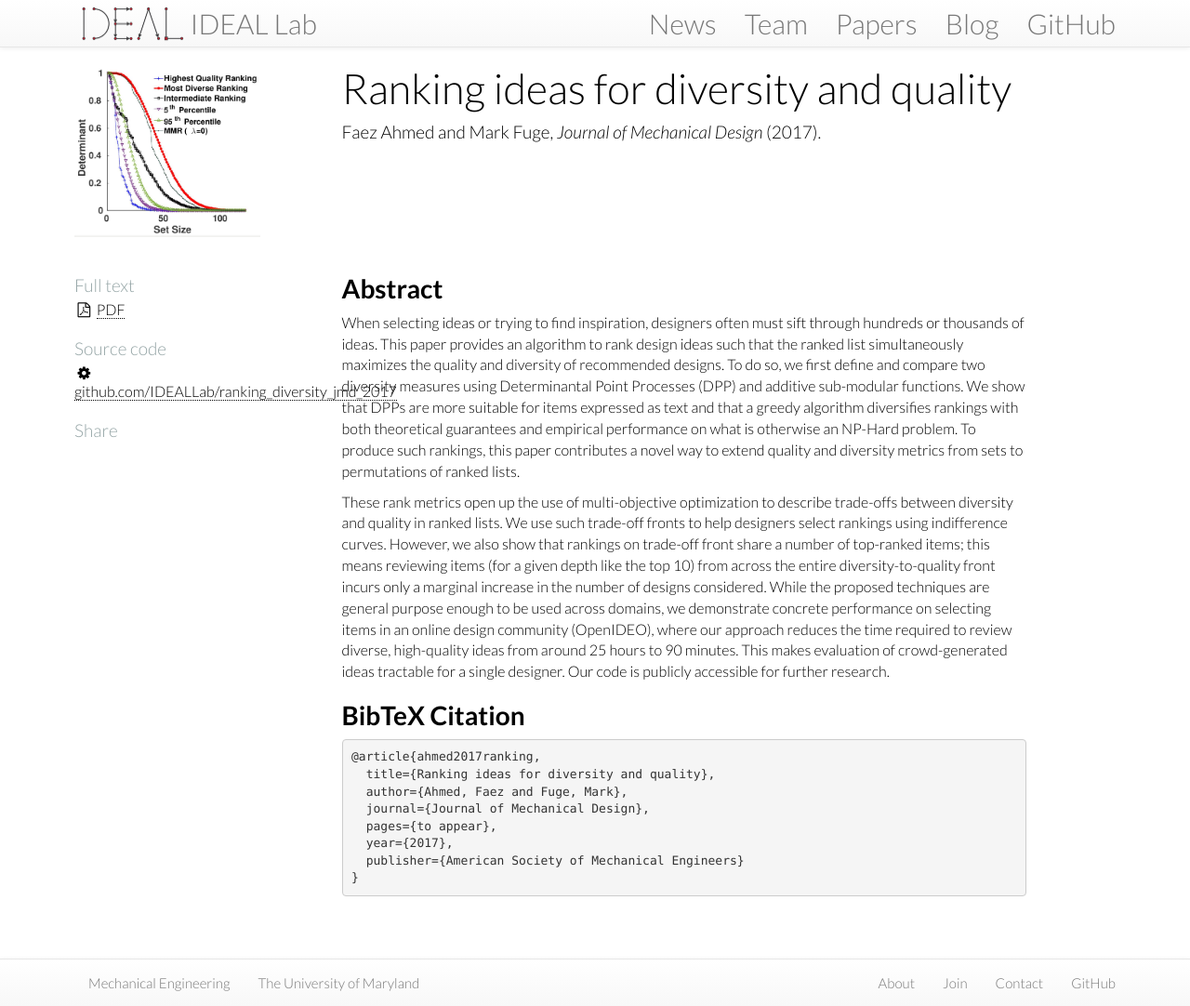
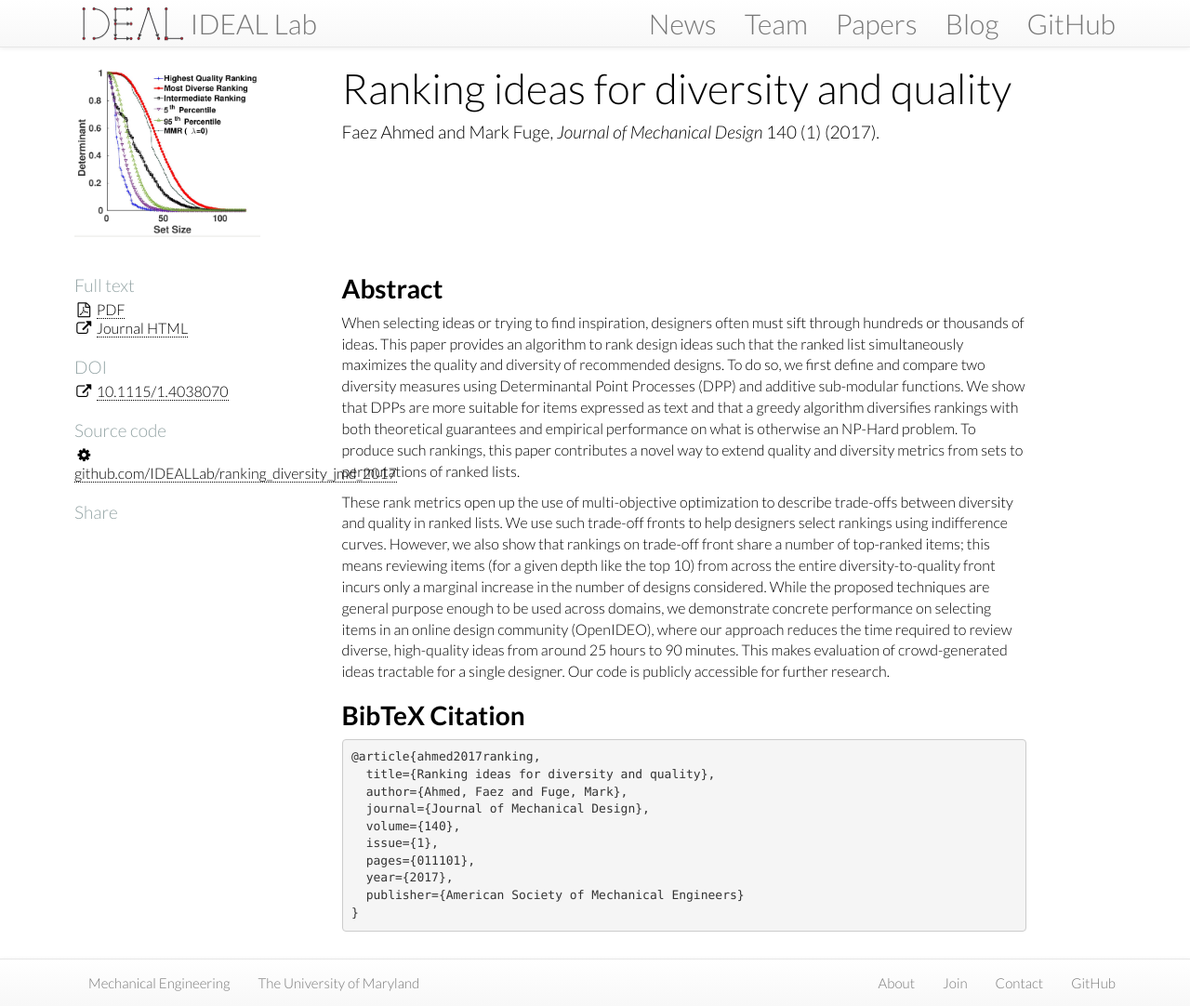
Before and after one commit to IDEALLab/ideallab.github.io, a Jekyll site: the page built from papers/_posts/2017-09-01-jmd-ranking.md, in a window 1280 px wide and 1082 px high. Shown: the whole window at 93% size. Built offline with Jekyll 4.4.1, drawn with Linux system fonts in a browser that asks for light colours; nearby versions of some CDN libraries.

Commit message:
Update 2017-09-01-jmd-ranking.md

```diff
--- a/papers/_posts/2017-09-01-jmd-ranking.md
+++ b/papers/_posts/2017-09-01-jmd-ranking.md
@@ -5,17 +5,17 @@ year: "2017"
 shortref: "Faez Ahmed and Mark Fuge <i>JMD</i> 2017"
 nickname: ranking-diversity
 journal: "Journal of Mechanical Design"
-volume:
-issue:
+volume: "140"
+issue: "1"
 pages:
 authors: "Faez Ahmed and Mark Fuge"
 image: /assets/images/papers/diverse_rank.jpg
 redirect_from:
-fulltext:
+fulltext: "http://mechanicaldesign.asmedigitalcollection.asme.org/article.aspx?articleid=2656866"
 pdf: /assets/pdfs/2017_ahmed_ranking.pdf
 pdflink:
 github: "https://github.com/IDEALLab/ranking_diversity_jmd_2017"
-doi:
+doi: "10.1115/1.4038070"
 category: paper
 published: true
 tags: [diversity]
@@ -36,7 +36,9 @@ These rank metrics open up the use of multi-objective optimization to describe t
   title={Ranking ideas for diversity and quality},
   author={Ahmed, Faez and Fuge, Mark},
   journal={Journal of Mechanical Design},
-  pages={to appear},
+  volume={140},
+  issue={1},
+  pages={011101},
   year={2017},
   publisher={American Society of Mechanical Engineers}
 }
```
